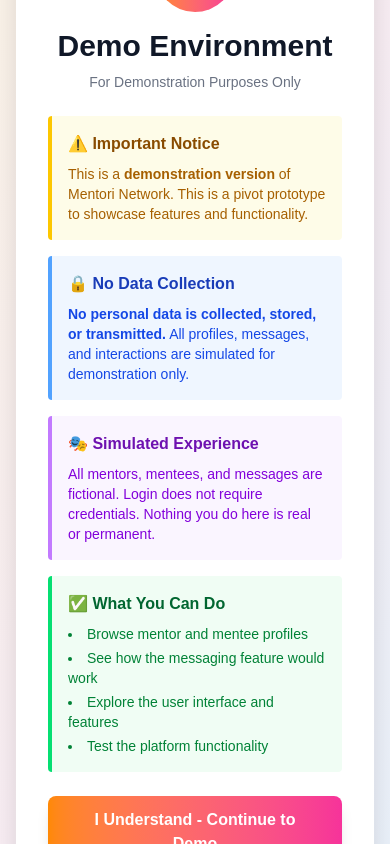
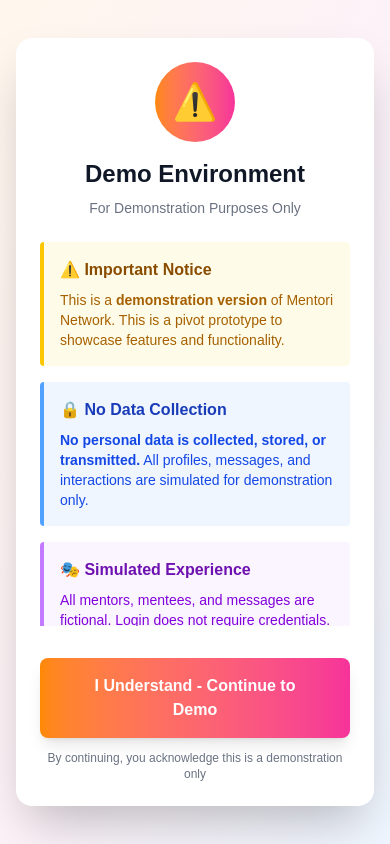
Before and after one commit to PeiChunyan/mentori, a Next.js app in the folder frontend/: page /auth in a window 390 px wide. Built offline with nearby package versions, Linux system fonts and the light colour scheme.

Commit message:
Improve mobile accessibility for disclaimer modal

```diff
--- a/frontend/src/app/messages/page.tsx
+++ b/frontend/src/app/messages/page.tsx
@@ -63,7 +63,15 @@
   useEffect(() => {
     const savedUser = authStorage.getUser();
     if (!savedUser) {
-      router.push('/auth');
+      const demoUser = {
+        id: 'demo-user',
+        email: 'demo@mentori.network',
+        role: 'mentee',
+        created_at: new Date().toISOString(),
+      };
+      authStorage.saveUser(demoUser);
+      authStorage.saveToken('demo-token');
+      setUser(demoUser);
       return;
     }
     setUser(savedUser);
--- a/frontend/src/components/DemoLogin.tsx
+++ b/frontend/src/components/DemoLogin.tsx
@@ -43,17 +43,17 @@
 
   if (showDisclaimer) {
     return (
-      <div className="fixed inset-0 z-50 flex items-center justify-center bg-gradient-to-br from-orange-50 via-pink-50 to-blue-50">
-        <div className="bg-white rounded-2xl shadow-2xl p-8 max-w-2xl w-full mx-4">
+      <div className="fixed inset-0 z-50 flex items-center justify-center bg-gradient-to-br from-orange-50 via-pink-50 to-blue-50 p-4 overflow-y-auto">
+        <div className="bg-white rounded-2xl shadow-2xl p-6 sm:p-8 max-w-2xl w-full my-4">
           <div className="text-center mb-6">
             <div className="w-20 h-20 bg-gradient-to-r from-orange-400 to-pink-500 rounded-full mx-auto mb-4 flex items-center justify-center">
               <span className="text-4xl">⚠️</span>
             </div>
-            <h2 className="text-3xl font-bold mb-2 text-gray-900">Demo Environment</h2>
+            <h2 className="text-2xl sm:text-3xl font-bold mb-2 text-gray-900">Demo Environment</h2>
             <p className="text-sm text-gray-500">For Demonstration Purposes Only</p>
           </div>
 
-          <div className="space-y-4 mb-6 text-left">
+          <div className="space-y-4 mb-8 text-left max-h-96 overflow-y-auto">
             <div className="bg-yellow-50 border-l-4 border-yellow-400 p-4 rounded">
               <h3 className="font-bold text-yellow-800 mb-2">⚠️ Important Notice</h3>
               <p className="text-yellow-700 text-sm">
@@ -79,21 +79,21 @@
               <h3 className="font-bold text-green-800 mb-2">✅ What You Can Do</h3>
               <ul className="text-green-700 text-sm list-disc list-inside space-y-1">
                 <li>Browse mentor and mentee profiles</li>
-                <li>See how the messaging feature would work</li>
+                <li>💬 Try the messaging feature with demo conversations</li>
                 <li>Explore the user interface and features</li>
                 <li>Test the platform functionality</li>
               </ul>
             </div>
           </div>
 
-          <div className="text-center">
+          <div className="text-center space-y-3">
             <button
               onClick={handleAcknowledgeDisclaimer}
-              className="px-8 py-3 bg-gradient-to-r from-orange-400 to-pink-500 text-white rounded-lg font-semibold hover:from-orange-500 hover:to-pink-600 transition shadow-lg hover:shadow-xl transform hover:scale-105"
+              className="w-full px-8 py-4 bg-gradient-to-r from-orange-400 to-pink-500 text-white rounded-lg font-semibold hover:from-orange-500 hover:to-pink-600 transition shadow-lg hover:shadow-xl active:scale-95 text-base sm:text-lg touch-target"
             >
               I Understand - Continue to Demo
             </button>
-            <p className="text-xs text-gray-500 mt-3">
+            <p className="text-xs text-gray-500">
               By continuing, you acknowledge this is a demonstration only
             </p>
           </div>
```
